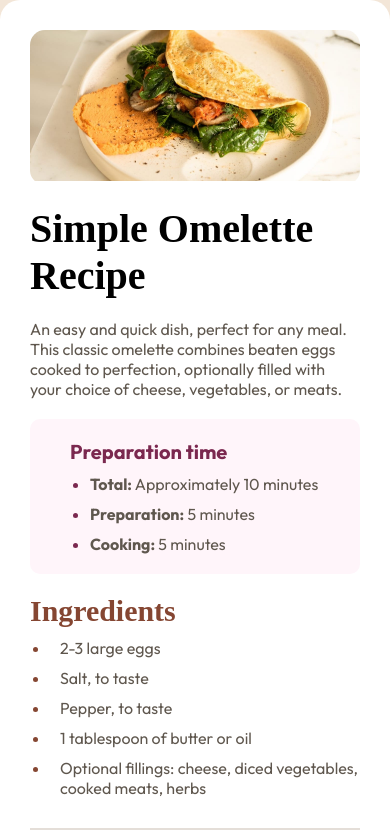
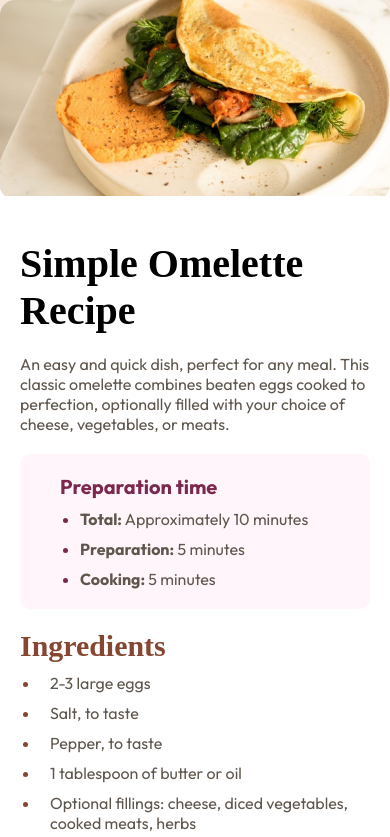
Before and after one commit to CUD07/Recipe-Page, a plain HTML site: page index.html in a window 390 px wide. Shown: the top 837 px of the page. Drawn offline with Linux system fonts and the light colour scheme.

Commit message:
Fix: image responsiveness

```diff
--- a/index.html
+++ b/index.html
@@ -22,6 +22,7 @@
         />
       </div>
 
+      <section class="content">
         <h1 class="head-title">Simple Omelette Recipe</h1>
         <p class="dish-info">
           An easy and quick dish, perfect for any meal. This classic omelette
@@ -55,9 +56,9 @@
           <h2 class="instruction-title">Instructions</h2>
           <ol class="instruction-list">
             <li>
-            <span>Beat the eggs:</span>In a bowl, beat the eggs with a pinch of
-            salt and pepper until they are well mixed. You can add a tablespoon
-            of water or milk for a fluffier texture.
+              <span>Beat the eggs:</span>In a bowl, beat the eggs with a pinch
+              of salt and pepper until they are well mixed. You can add a
+              tablespoon of water or milk for a fluffier texture.
             </li>
             <li>
               <span>Heat the pan:</span>Place a non-stick frying pan over medium
@@ -70,8 +71,8 @@
             </li>
             <li>
               <span>Add fillings (optional):</span>When the eggs begin to set at
-            the edges but are still slightly runny in the middle, sprinkle your
-            chosen fillings over one half of the omelette.
+              the edges but are still slightly runny in the middle, sprinkle
+              your chosen fillings over one half of the omelette.
             </li>
             <li>
               <span>Fold and serve:</span>As the omelette continues to cook,
@@ -99,6 +100,7 @@
           </div>
         </section>
       </section>
+    </section>
 
     <!-- <footer class="attribution">
     Challenge by <a href="https://www.frontendmentor.io?ref=challenge">Frontend Mentor</a>.
--- a/style.css
+++ b/style.css
@@ -66,6 +66,17 @@ body
     gap: 20px;
 }
 
+.content
+{
+    padding: 0;
+    width: 100%;
+    display: flex;
+    flex-direction: column;
+    align-items: flex-start;
+    justify-content: center;
+    gap: 20px;
+}
+
 .banner
 {
     width: 100%;
@@ -76,7 +87,7 @@ body
 
 .banner img
 {
-    width: 100%;
+    width: 110%;
     height: 100%;
 }
 
@@ -227,7 +238,22 @@ body
 }
 
 
-/* @media (max-width: 500px)
+@media (max-width: 500px)
 {
+    .container
+    {
+        padding: 0;
+    }
 
-} */
+    .content
+    {
+        padding: 20px;
+    }
+
+    .banner
+    {
+        width: 100%;
+        max-height: 300px;
+        border-radius: none;
+    }
+}
```
Lines whose indentation alone changed are shown as unchanged.
